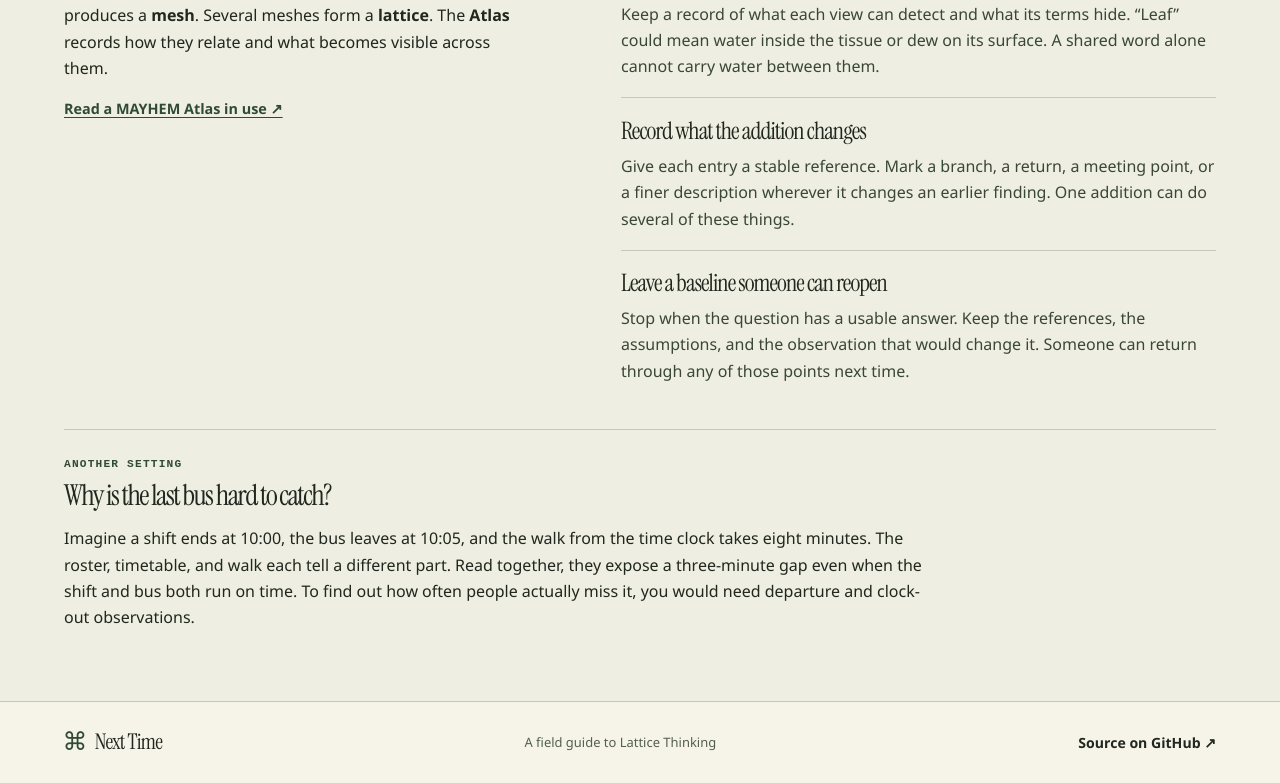
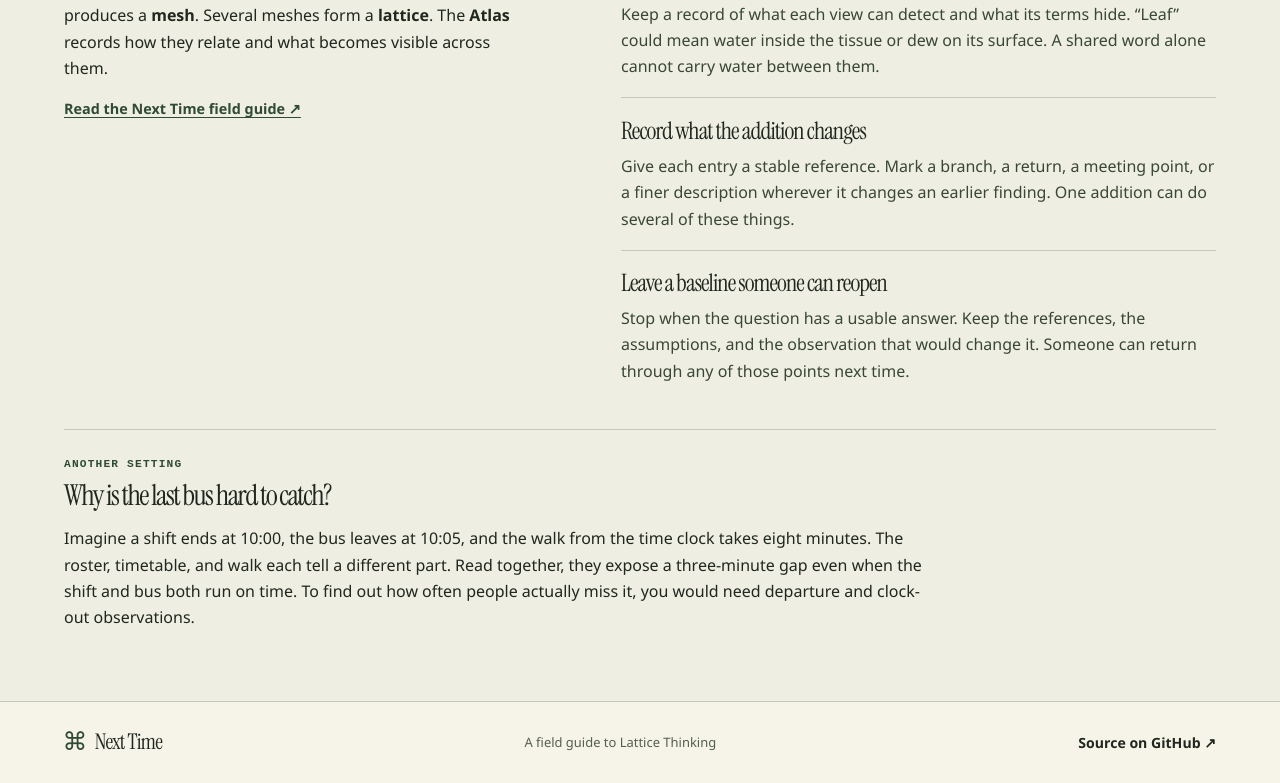
Before and after one commit to mayhem82/next-time, a plain HTML site: page dist/index.html in a window 1280 px wide. Shown: the part 1943-2726 px from the top of the page. Drawn offline with Linux system fonts and the light colour scheme.

Commit message:
Keep the garden atlas independent of live MAYHEM investigations

```diff
--- a/dist/index.html
+++ b/dist/index.html
@@ -50,7 +50,7 @@
     <section class="method" id="method" aria-labelledby="method-title"><div class="wrap method-grid">
       <div><p class="eyebrow">IN PRACTICE</p><h2 id="method-title">Working with<br>an open question</h2>
       <p>In the MAYHEM Lattice Atlas, one examination of a surface produces a <b>mesh</b>. Several meshes form a <b>lattice</b>. The <b>Atlas</b> records how they relate and what becomes visible across them.</p>
-      <a class="underlink" href="https://mayhem82.github.io/taylors-arm-flying-fox-investigation/findings/lattice-atlas.html">Read a MAYHEM Atlas in use ↗</a></div>
+      <a class="underlink" href="https://next-time-lattice-thinking.my.canva.site/">Read the Next Time field guide ↗</a></div>
       <div class="method-items">
         <h3>Choose a point of entry</h3><p>Begin with the question that matters. From a bird, look in both directions. What supplies its water? Where can that water go next? Starting at the puddle makes a different set of connections easy to see.</p>
         <h3>Read the surfaces together</h3><p>Keep a record of what each view can detect and what its terms hide. “Leaf” could mean water inside the tissue or dew on its surface. A shared word alone cannot carry water between them.</p>
```
Also changed, not shown: 1 other file.
